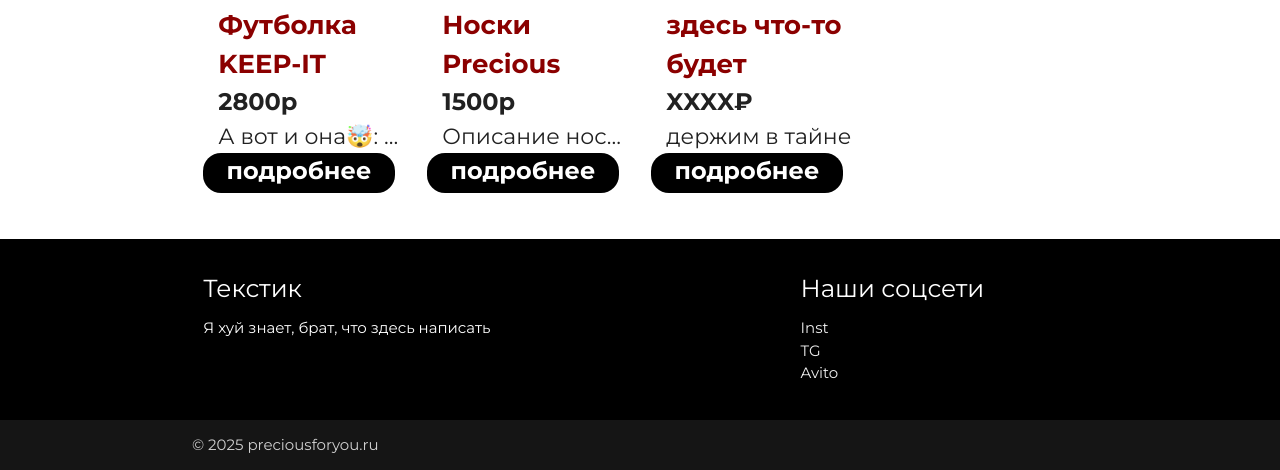
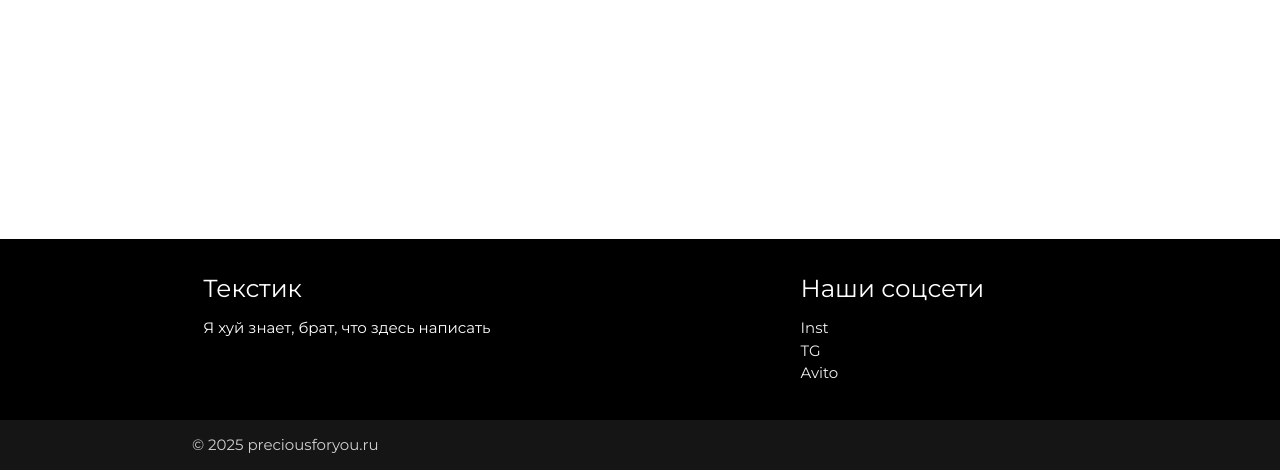
Before and after one commit to V1rucov/precious, a Flask app: page / in a window 1280 px wide. Shown: the part 2416-2886 px from the top of the page. Run offline with Flask 3, Linux system fonts and the light colour scheme; data that the repository does not hold is empty; some libraries are stand-ins or nearby versions.

Commit message:
ldsfjhgo8w4lijgawte

```diff
--- a/products/Носки Precious/desc.txt
+++ b/products/Носки Precious/desc.txt
@@ -1 +1 @@
-Описание носков
+Удобные повседневные носочки
--- a/products/Носки Precious/price.txt
+++ b/products/Носки Precious/price.txt
@@ -1 +1 @@
-1500р
+500р
--- a/templates/index.html
+++ b/templates/index.html
@@ -177,16 +177,6 @@
     <div id="collection-block" class="main container" style="min-height: 100vh;">
         <div class="row">
 
-            <div class="col s12 m6 l4 xl3">
-                <div class="product_wrapper">
-                    <img class=" product_image" src="static/ph3.png">
-                    <p class="product_name">здесь что-то будет</p>
-                    <p class="product_price">XXXX₽</p>
-                    <p class="product_desc truncate">держим в тайне</p>
-                    <div class="buy_button center-align">подробнее</div>
-                </div>
-            </div>
-
             {% for product in products %}
                 <div class="col s12 m6 l4 xl3">
                     <div class="product_wrapper">
@@ -205,16 +195,6 @@
                     </div>
                 </div>
             {% endfor %}
-
-            <div class="col s12 m6 l4 xl3">
-                <div class="product_wrapper">
-                    <img class=" product_image" src="static/ph3.png">
-                    <p class="product_name">здесь что-то будет</p>
-                    <p class="product_price">XXXX₽</p>
-                    <p class="product_desc truncate">держим в тайне</p>
-                    <div class="buy_button center-align">подробнее</div>
-                </div>
-            </div>
 
         </div>
     </div>
```
Also changed, not shown: products/Носки Precious/photo_2025-01-18_22-44-22.jpg (deleted), products/Футболка KEEP-IT/ph6.jpg (deleted), products/Футболка KEEP-IT/ph7.jpg (deleted).
